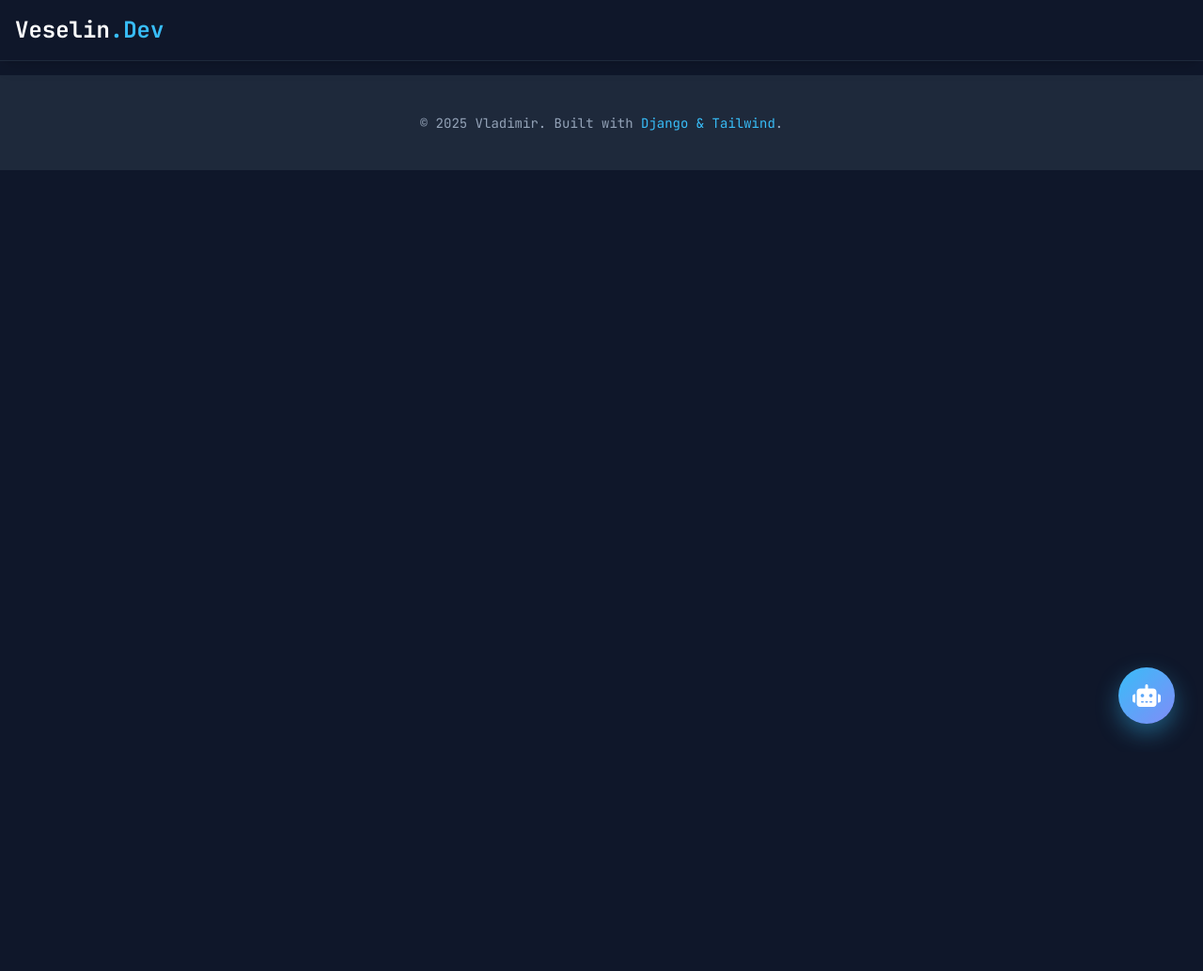
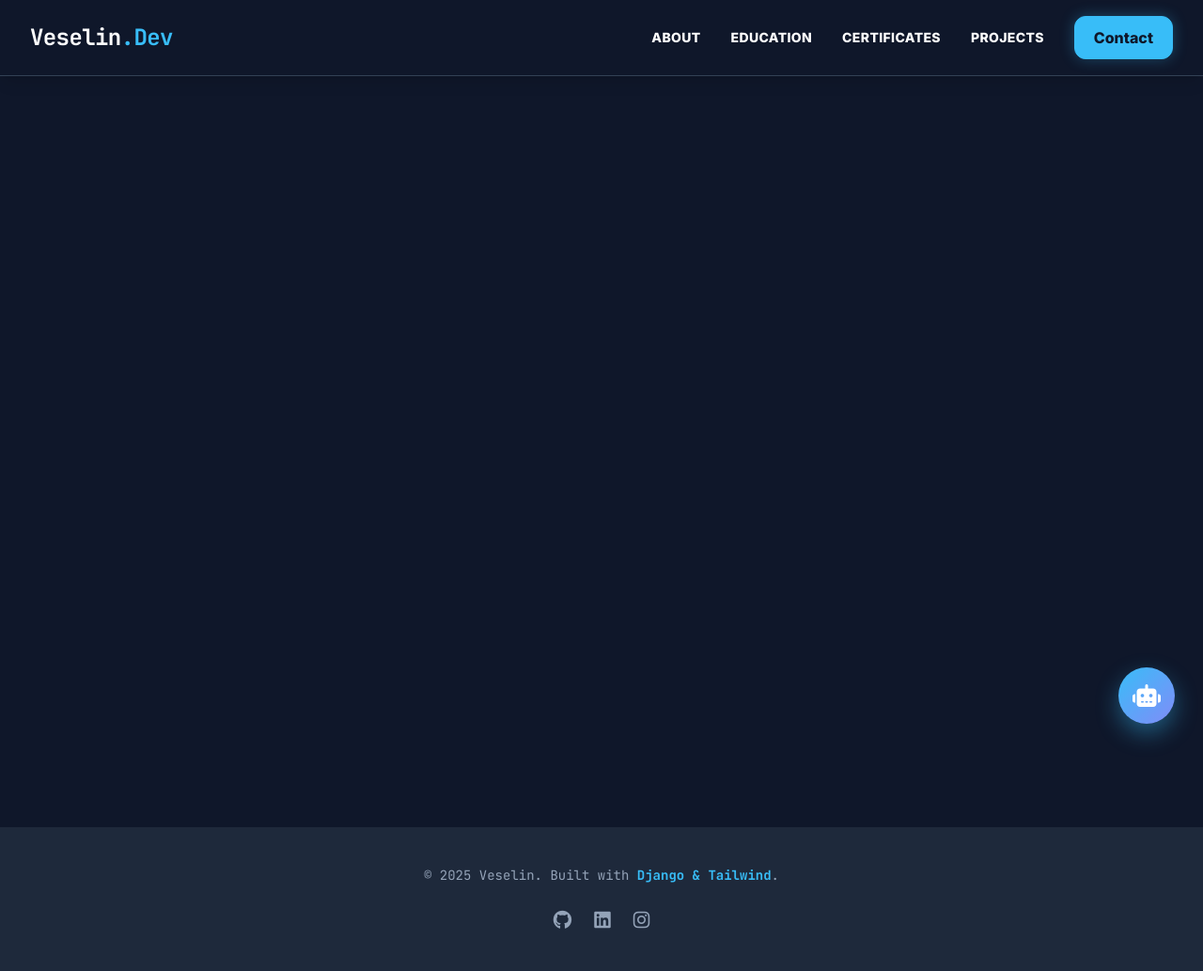
Before and after one commit to Veselin15/Web_Portfolio, a Django app: template templates/common/base.html in a window 1280 px wide. Shown: the whole page at 94% size. Before the commit the page ends 790 px from the top, so only its background shows below. Run offline with Django 5.2, Linux system fonts and the light colour scheme; the template is opened without the code that fills it, so the values that code supplies are empty; parts of the project's set-up code (start-up, migrations or seed data) failed here and were passed over; some libraries are stand-ins or nearby versions.

Commit message:
navbar fix

```diff
--- a/templates/common/base.html
+++ b/templates/common/base.html
@@ -1,16 +1,13 @@
 {% load static %}
 <!DOCTYPE html>
-<html lang="en" class="dark">
+<html lang="en" class="scroll-smooth">
 <head>
     <meta charset="UTF-8">
     <meta name="viewport" content="width=device-width, initial-scale=1.0">
     <title>{% block title %}Veselin's Portfolio{% endblock %}</title>
 
-    <link href="https://fonts.googleapis.com/css2?family=JetBrains+Mono:wght@400;700&family=Inter:wght@300;400;600;800&display=swap"
-          rel="stylesheet">
-
+    <link href="https://fonts.googleapis.com/css2?family=JetBrains+Mono:wght@400;700&family=Inter:wght@300;400;600;800&display=swap" rel="stylesheet">
     <link rel="stylesheet" href="https://cdnjs.cloudflare.com/ajax/libs/font-awesome/6.4.0/css/all.min.css">
-
     <link rel="stylesheet" href="https://cdn.jsdelivr.net/npm/swiper@11/swiper-bundle.min.css"/>
 
     <script src="https://cdn.tailwindcss.com"></script>
@@ -24,62 +21,134 @@
                         mono: ['JetBrains Mono', 'monospace'],
                     },
                     colors: {
-                        // Custom Dark Theme Palette
                         bg: '#0f172a',       /* Slate 900 */
                         card: '#1e293b',     /* Slate 800 */
                         primary: '#38bdf8',  /* Sky 400 */
                         secondary: '#94a3b8',/* Slate 400 */
                         accent: '#818cf8',   /* Indigo 400 */
+                    },
+                    animation: {
+                        'spin-slow': 'spin 12s linear infinite',
                     }
                 }
             }
         }
     </script>
 
-    <link rel="stylesheet" href="{% static 'portfolio/css/chat_bot.css' %}?v=9">
-    <link rel="stylesheet" href="{% static 'portfolio/css/style.css' %}?v=9">
+    <link rel="stylesheet" href="{% static 'portfolio/css/chat_bot.css' %}?v=11">
+    <link rel="stylesheet" href="{% static 'portfolio/css/style.css' %}?v=11">
 </head>
-<body class="bg-bg text-slate-200 font-sans antialiased selection:bg-primary selection:text-bg">
+<body class="bg-bg text-slate-200 font-sans antialiased selection:bg-primary selection:text-bg relative">
 
-<nav class="fixed w-full z-50 top-0 start-0 bg-[#0f172a] border-b border-slate-800 shadow-lg">
-    <div class="max-w-7xl mx-auto flex flex-wrap items-center justify-between p-4">
-        <a href="{% url 'home' %}" class="flex items-center space-x-2 group">
-            <span class="text-2xl font-mono font-bold text-white group-hover:text-sky-400 transition">Veselin<span
-                    class="text-sky-400 group-hover:text-white">.Dev</span></span>
-        </a>
+<nav class="fixed w-full z-50 top-0 start-0 bg-[#0f172a] border-b border-slate-700 shadow-lg">
+    <div class="max-w-7xl mx-auto px-4 sm:px-6 lg:px-8">
+        <div class="flex items-center justify-between h-20">
 
-        <div class="hidden md:block w-auto">
-            <ul class="flex space-x-8 font-medium text-slate-300">
-                <li><a href="{% url 'home' %}#about" class="hover:text-sky-400 transition-colors py-2">About</a></li>
-                <li><a href="{% url 'home' %}#education" class="hover:text-sky-400 transition-colors py-2">Education</a>
-                </li>
-                <li><a href="{% url 'home' %}#certificates" class="hover:text-sky-400 transition-colors py-2">Certificates</a>
-                </li>
-                <li><a href="{% url 'home' %}#projects" class="hover:text-sky-400 transition-colors py-2">Projects</a>
-                </li>
-                <li>
+            <div class="flex-shrink-0">
+                <a href="{% url 'home' %}" class="flex items-center gap-2 group">
+                    <span class="text-2xl font-mono font-bold text-white tracking-tight group-hover:text-primary transition-colors">
+                        Veselin<span class="text-primary group-hover:text-white transition-colors">.Dev</span>
+                    </span>
+                </a>
+            </div>
+
+            <div class="md:block">
+                <div class="ml-10 flex items-center space-x-8">
+                    <a href="{% url 'home' %}#about" class="text-sm font-bold text-white hover:text-primary transition-colors py-2 relative group uppercase tracking-wide">
+                        About
+                        <span class="absolute bottom-0 left-0 w-0 h-0.5 bg-primary transition-all duration-300 group-hover:w-full"></span>
+                    </a>
+                    <a href="{% url 'home' %}#education" class="text-sm font-bold text-white hover:text-primary transition-colors py-2 relative group uppercase tracking-wide">
+                        Education
+                        <span class="absolute bottom-0 left-0 w-0 h-0.5 bg-primary transition-all duration-300 group-hover:w-full"></span>
+                    </a>
+                    <a href="{% url 'home' %}#certificates" class="text-sm font-bold text-white hover:text-primary transition-colors py-2 relative group uppercase tracking-wide">
+                        Certificates
+                        <span class="absolute bottom-0 left-0 w-0 h-0.5 bg-primary transition-all duration-300 group-hover:w-full"></span>
+                    </a>
+                    <a href="{% url 'home' %}#projects" class="text-sm font-bold text-white hover:text-primary transition-colors py-2 relative group uppercase tracking-wide">
+                        Projects
+                        <span class="absolute bottom-0 left-0 w-0 h-0.5 bg-primary transition-all duration-300 group-hover:w-full"></span>
+                    </a>
+
                     <a href="{% url 'home' %}#contact"
-                       class="bg-sky-400 text-slate-900 px-5 py-2 rounded-lg font-bold hover:bg-sky-300 transition">Contact</a>
-                </li>
-            </ul>
+                       class="px-5 py-2.5 rounded-xl bg-primary text-slate-900 font-extrabold border border-primary hover:bg-white hover:text-primary transition-all shadow-[0_0_15px_rgba(56,189,248,0.3)]">
+                        Contact
+                    </a>
+                </div>
+            </div>
+
+            <div class="-mr-2 flex md:hidden">
+                <button type="button" onclick="toggleMobileMenu()"
+                        class="inline-flex items-center justify-center p-2 rounded-lg text-white hover:bg-slate-800 focus:outline-none transition-colors border border-slate-700">
+                    <span class="sr-only">Open main menu</span>
+                    <i id="menu-icon-closed" class="fas fa-bars text-xl text-white"></i>
+                    <i id="menu-icon-open" class="fas fa-times text-xl text-white hidden"></i>
+                </button>
+            </div>
+        </div>
+    </div>
+
+    <div class="hidden md:hidden bg-[#0f172a] border-b border-slate-700 absolute w-full left-0 top-20 shadow-2xl z-50" id="mobile-menu">
+        <div class="px-4 pt-4 pb-6 space-y-2 flex flex-col">
+            <a href="{% url 'home' %}#about" onclick="toggleMobileMenu()" class="text-white hover:text-primary hover:bg-slate-800 px-4 py-3 rounded-lg text-base font-bold transition-colors border-b border-slate-800">About</a>
+            <a href="{% url 'home' %}#education" onclick="toggleMobileMenu()" class="text-white hover:text-primary hover:bg-slate-800 px-4 py-3 rounded-lg text-base font-bold transition-colors border-b border-slate-800">Education</a>
+            <a href="{% url 'home' %}#certificates" onclick="toggleMobileMenu()" class="text-white hover:text-primary hover:bg-slate-800 px-4 py-3 rounded-lg text-base font-bold transition-colors border-b border-slate-800">Certificates</a>
+            <a href="{% url 'home' %}#projects" onclick="toggleMobileMenu()" class="text-white hover:text-primary hover:bg-slate-800 px-4 py-3 rounded-lg text-base font-bold transition-colors border-b border-slate-800">Projects</a>
+            <a href="{% url 'home' %}#contact" onclick="toggleMobileMenu()" class="mt-4 text-center bg-primary text-slate-900 font-extrabold px-4 py-3 rounded-lg hover:bg-white transition-colors shadow-lg">Contact Me</a>
         </div>
     </div>
 </nav>
-
 {% include "common/chat_bot.html" %}
 
-<main>
-    {% block content %}
+<main class="min-h-screen pt-20"> {% block content %}
     {% endblock %}
 </main>
 
-<footer class="bg-card border-t border-slate-800 py-10 mt-20 text-center text-secondary">
-    <p class="font-mono text-sm">&copy; 2025 Vladimir. Built with <span class="text-primary">Django & Tailwind</span>.
-    </p>
+<footer class="bg-[#1e293b] border-t border-slate-800 py-10 mt-20 text-center text-secondary relative z-10">
+    <div class="max-w-7xl mx-auto px-6">
+        <p class="font-mono text-sm">&copy; 2025 Veselin. Built with <span class="text-primary font-bold">Django & Tailwind</span>.</p>
+
+        <div class="flex justify-center gap-6 mt-6">
+            <a href="#" class="text-slate-400 hover:text-primary transition-colors text-xl"><i class="fab fa-github"></i></a>
+            <a href="#" class="text-slate-400 hover:text-blue-500 transition-colors text-xl"><i class="fab fa-linkedin"></i></a>
+            <a href="#" class="text-slate-400 hover:text-pink-500 transition-colors text-xl"><i class="fab fa-instagram"></i></a>
+        </div>
+    </div>
 </footer>
 
 <script src="https://cdn.jsdelivr.net/npm/swiper@11/swiper-bundle.min.js"></script>
 <script src="{% static 'portfolio/js/chat_bot.js' %}"></script>
+
+<script>
+    function toggleMobileMenu() {
+        const menu = document.getElementById('mobile-menu');
+        const iconClosed = document.getElementById('menu-icon-closed');
+        const iconOpen = document.getElementById('menu-icon-open');
+
+        if (menu.classList.contains('hidden')) {
+            // Open
+            menu.classList.remove('hidden');
+            iconClosed.classList.add('hidden');
+            iconOpen.classList.remove('hidden');
+        } else {
+            // Close
+            menu.classList.add('hidden');
+            iconClosed.classList.remove('hidden');
+            iconOpen.classList.add('hidden');
+        }
+    }
+
+    // Close mobile menu when resizing to desktop
+    window.addEventListener('resize', () => {
+        if (window.innerWidth >= 768) {
+            document.getElementById('mobile-menu').classList.add('hidden');
+            document.getElementById('menu-icon-closed').classList.remove('hidden');
+            document.getElementById('menu-icon-open').classList.add('hidden');
+        }
+    });
+</script>
+
 {% block extra_scripts %}
     <script src="{% static 'portfolio/js/swiper_setup.js' %}"></script>
 {% endblock %}
```
